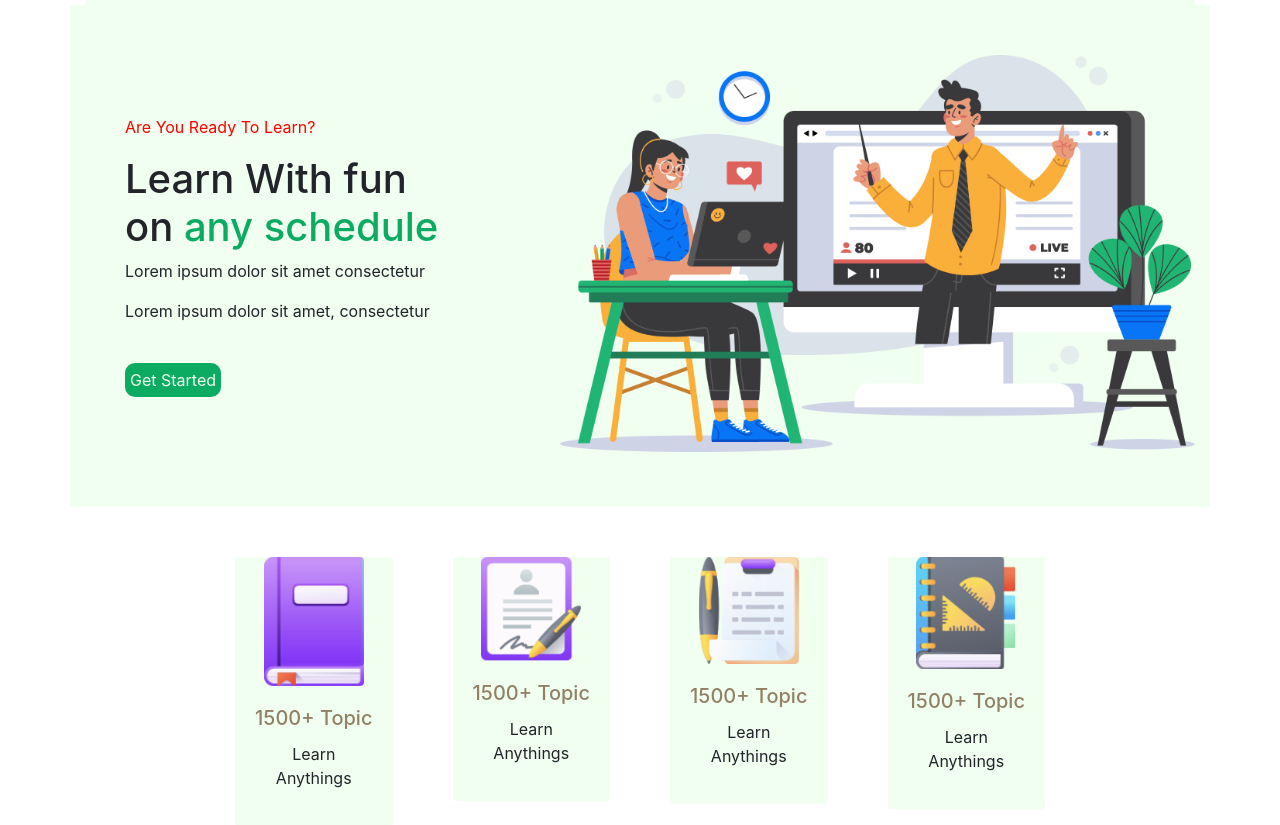
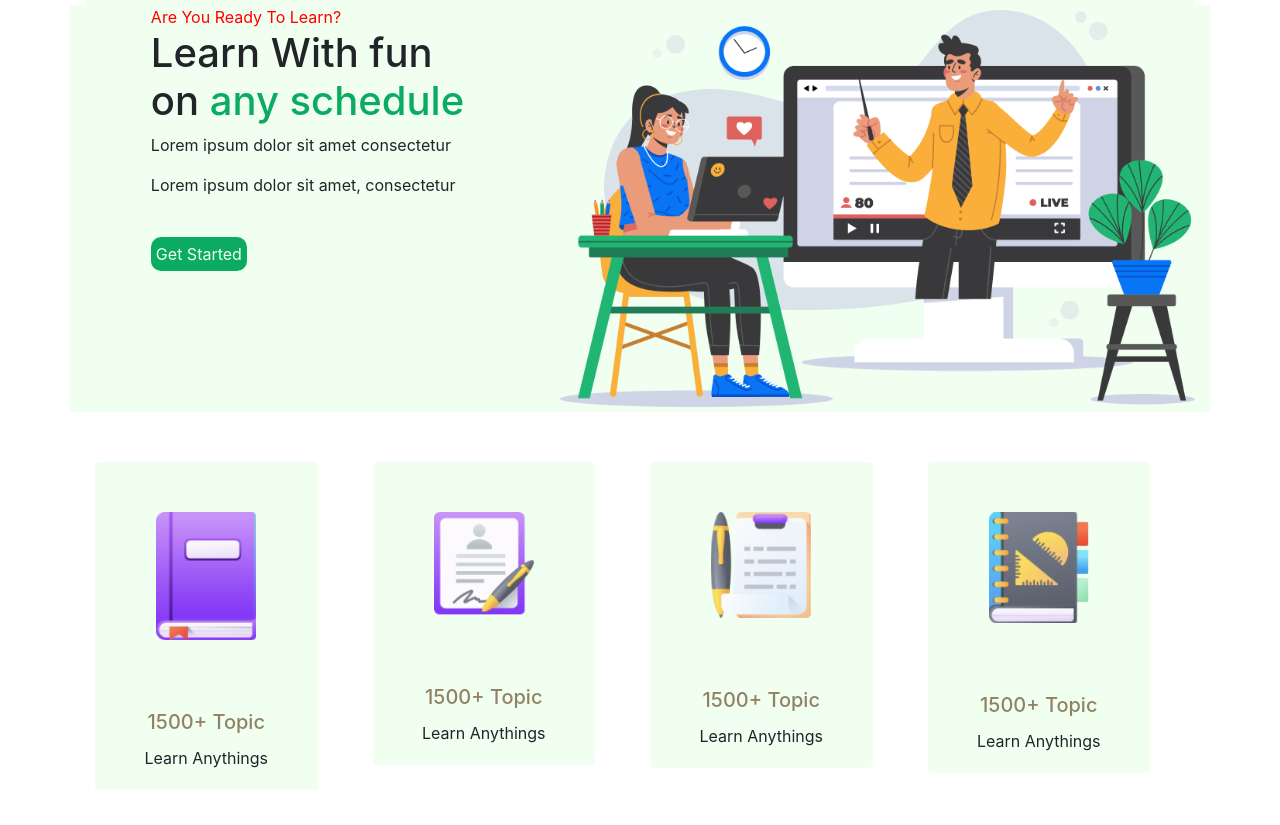
Before and after one commit to riktasiddique/Course-Academy, a plain HTML site: page index.html in a window 1280 px wide. Shown: the part 140-965 px from the top of the page. Drawn offline with nearby package versions, Linux system fonts and the light colour scheme.

Commit message:
Second Commit

```diff
--- a/index.html
+++ b/index.html
@@ -40,11 +40,11 @@
     <!-- Navigation section END  -->
     <!--BaGround-->
     <div class="container">
-      <div class="bottom-bg">
+      <div class="margin-bottom">
         <div class="row baground-color">
-          <div class="col-md-5">
+          <div class="col-md-5 d-flex justify-content-center">
             <div class="top-left">
-              <p style="color: red;">Are You Ready To Learn?</p>
+                  <span id="ready-to-learn">Are You Ready To Learn?</span>
                   <h1>Learn With fun </br>on <span style="color:  #0bac61;">any schedule</span></h1>
                   <p>Lorem ipsum dolor sit amet consectetur</p>
                   <p>Lorem ipsum dolor sit amet, consectetur</p></br>
@@ -61,41 +61,41 @@
     <!--Baground End-->
     <!--first card-->
     <div class="container">
-        <div class="card-deck" id="card-img">
-          <div class="row">
-            <div class="col-md-3">
-              <div class="card baground-color show-shadow">
+      <div class="card-deck">
+        <div class="row card-img">
+          <div class="col-md-3 learn">
+            <div class="card show-shadow baground-color">
               <img src="media/ICON/book.png" class="card-img-top" alt="...">
               <div class="card-body">
-                  <h5 class="card-title" >1500+ Topic</h5>
-                  <p>Learn Anythings</p>
+                <h5 class="card-title">1500+ Topic</h5>
+                <p class="card-text">Learn Anythings</p>
               </div>
             </div>
           </div>
-            <div class="col-md-3">
-              <div class="card baground-color show-shadow">
+          <div class="col-md-3 learn">
+            <div class="card show-shadow baground-color">
               <img src="media/ICON/Student.png" class="card-img-top" alt="...">
               <div class="card-body">
-                  <h5 class="card-title" >1500+ Topic</h5>
-                  <p>Learn Anythings</p>
+                <h5 class="card-title">1500+ Topic</h5>
+                <p class="card-text">Learn Anythings</p>
               </div>
             </div>
           </div>
-            <div class="col-md-3">
-              <div class="card baground-color show-shadow">
+          <div class="col-md-3 learn">
+            <div class="card show-shadow baground-color">
               <img src="media/ICON/Test.png" class="card-img-top" alt="...">
               <div class="card-body">
                 <h5 class="card-title">1500+ Topic</h5>
-                  <p>Learn Anythings</p>
+                <p class="card-text">Learn Anythings</p>
               </div>
             </div>
           </div>
-            <div class="col-md-3">
-              <div class="card baground-color show-shadow">
+          <div class="col-md-3 learn">
+            <div class="card show-shadow baground-color">
               <img src="media/ICON/Students.png" class="card-img-top" alt="...">
               <div class="card-body">
-                  <h5 class="card-title" id="card-color">1500+ Topic</h5>
-                  <p>Learn Anythings</p>
+                <h5 class="card-title">1500+ Topic</h5>
+                <p class="card-text">Learn Anythings</p>
               </div>
             </div>
           </div>
@@ -103,7 +103,7 @@
       </div>
     </div>
     <!--End-first card-->
-    <!--Secind Card-->
+    <!--2nd Card-->
     <div class="container">
       <div class="Courses">
         <h2>Online Courses</h2>
@@ -155,14 +155,14 @@
         </div>
       </div>
     </div>
-     <!-- End-Secind Card-->
+     <!-- End-2nd-Card-->
      <!--start testmonial-->
-     <div class="container">
+     <div class="container margin-bottom">
       <div class="Courses">
         <h1>Testmonial</h1>
       </div>
       <div class="row man">
-        <div class="col-md-4 d-flex justify-content-center">
+        <div class="col-md-4 d-flex justify-content-center" >
           <img src="media/Photos/Man.png" alt="">
         </div>
         <div class="col-md-8 man-right d-flex justify-content-center">
--- a/style.css
+++ b/style.css
@@ -5,12 +5,13 @@ h5{
     width: 200px;
     margin: 30px 30px;
 }
-.top-left{
-    margin: 110px 40px;
+
+#ready-to-learn{
+    color: red;
 }
 .col-md-7 img {
     width: 100%;
-    margin: 50px 0px;
+    margin: 5px 0px;
 }
 .baground-color{
     background-color: #f0fff0;;
@@ -23,25 +24,24 @@ h5{
     color: #f0fff0;
     cursor: pointer;
 }
-.bottom-bg{
+.card{
+    border: none;
+}
+.margin-bottom{
     margin-bottom: 50px;
 }
-#card-img img {
+.card-img img {
     width: 100px;
-    margin: 0px auto;
+    margin: 50px auto;
 }
-#card-img{
-    margin: 50px 120px;
-    text-align: center;
 
-}
-.card{
-    border: none;
-    margin-bottom: 50px;
-}
 .Courses{
     text-align: center;
     margin-top: 50px;
+}
+.learn{
+    text-align: center;
+    padding-left: 10px;
 }
 
 .calender{
```
Lines whose indentation alone changed are shown as unchanged.
